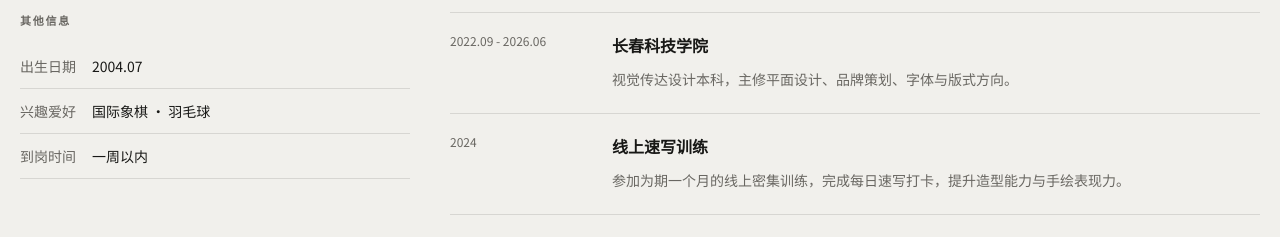
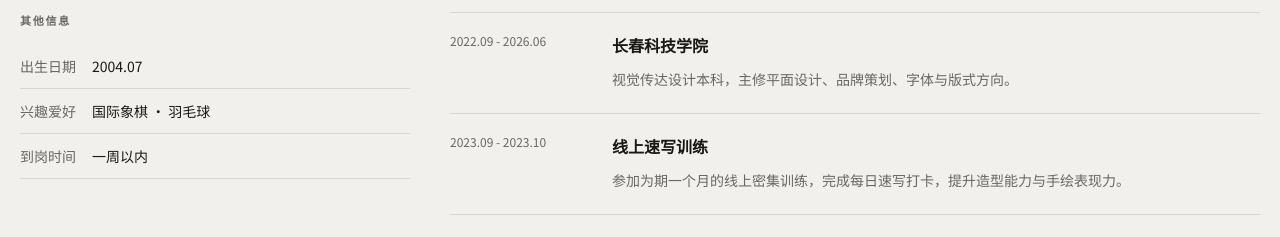
Before and after one commit to zhang0722-cn/portfolio, a React (Vite) app: page / in a window 1280 px wide. Shown: the part 1140-1377 px from the top of the page. Built offline with nearby package versions, Linux system fonts and the light colour scheme.

Commit message:
更新线上速写训练时间

```diff
--- a/src/components/About.tsx
+++ b/src/components/About.tsx
@@ -37,7 +37,7 @@ const courses = [
 
 const experience = [
   ['2022.09 - 2026.06', '长春科技学院', '视觉传达设计本科，主修平面设计、品牌策划、字体与版式方向。'],
-  ['2024', '线上速写训练', '参加为期一个月的线上密集训练，完成每日速写打卡，提升造型能力与手绘表现力。'],
+  ['2023.09 - 2023.10', '线上速写训练', '参加为期一个月的线上密集训练，完成每日速写打卡，提升造型能力与手绘表现力。'],
   ['2025.06 - 2025.11', '毕业设计视觉统筹', '制定《毕业设计手册排版规范》，核对28余份毕业设计材料，规划展区动线与视觉导视系统，对接3家印刷供应商实现零差错落地。'],
   ['2026.04 - 2026.05', '杭州聿书堂文化艺术有限公司', '参与「禅黑体」字体设计与「三桥菜市场」品牌视觉重建项目，使用 Glyphs 完成字模曲线调整与字距优化，输出灯牌效果图及制作文件。'],
 ];
```
